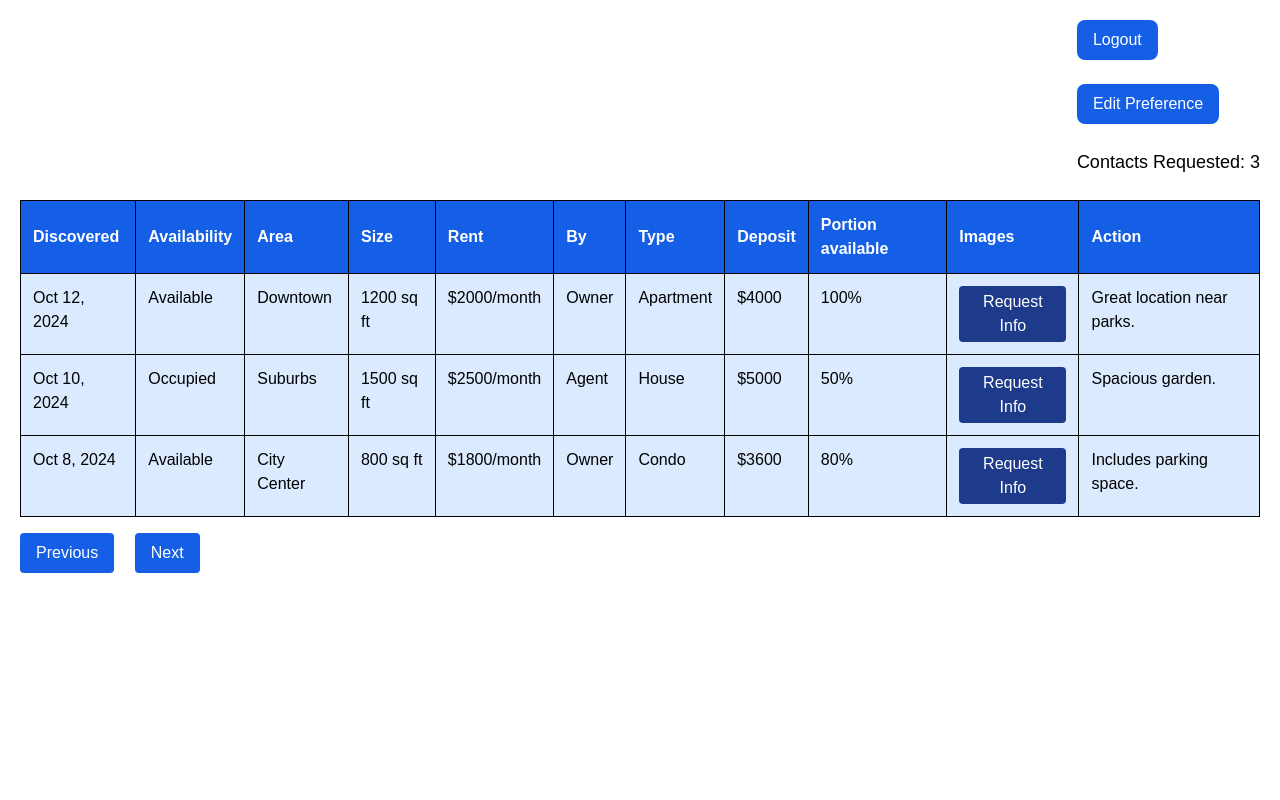
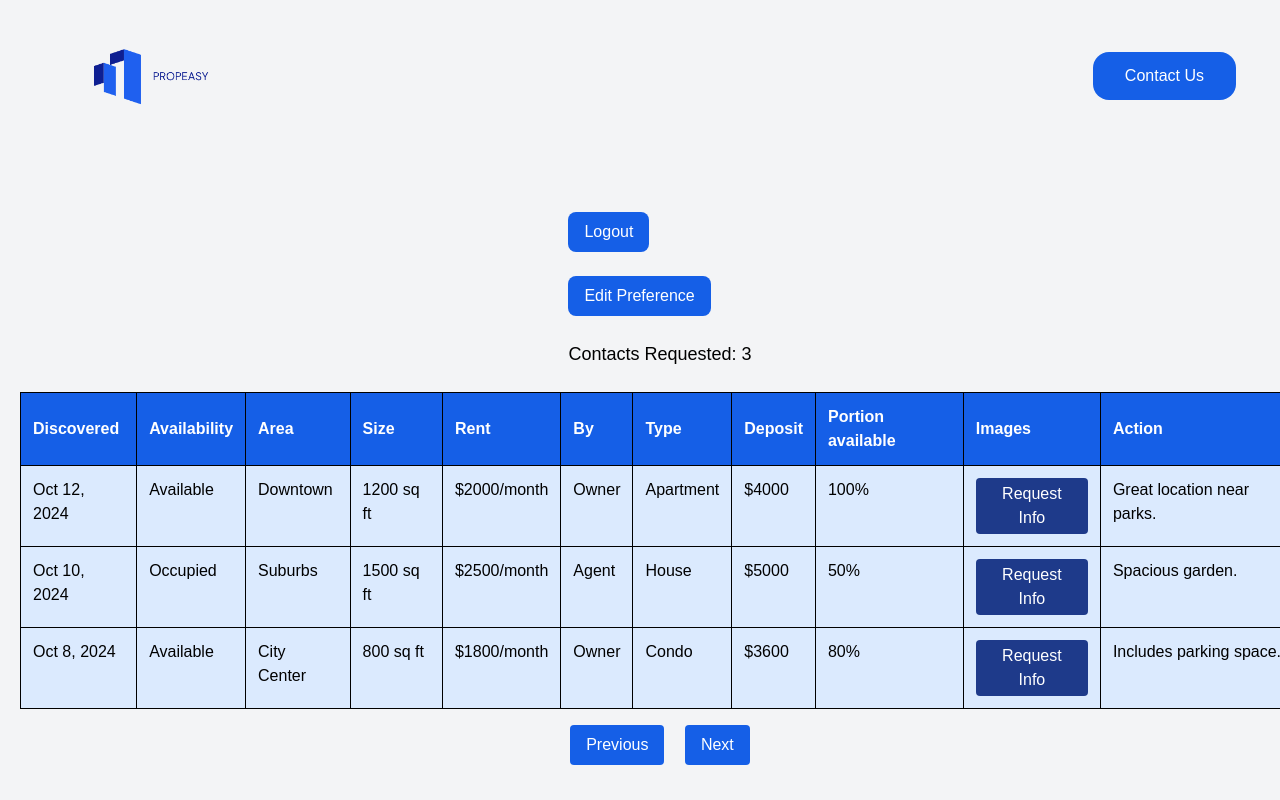
Before and after one commit to CodeMuscle/propeasy-client, a website: page table.html in a window 1280 px wide. Drawn offline with nearby package versions, Linux system fonts and the light colour scheme.

Commit message:
Update table.html

```diff
--- a/table.html
+++ b/table.html
@@ -68,7 +68,51 @@
       }
     </style>
   </head>
-  <body>
+  <body class="bg-gray-100 flex flex-col w-full h-full items-center justify-center">
+    <!-- Navbar -->
+    <div class="lg:mb-20 mb-10 lg:max-w-[1440px] w-[90%] mx-auto">
+      <nav class="py-6 flex flex-row items-center justify-between">
+        <div class="max-w-[10rem] max-h-[4rem]">
+          <a href="/">
+            <img
+              src="./assets/logoFinal.png"
+              alt="logo"
+              width="141"
+              height="27"
+            />
+          </a>
+        </div>
+
+        <!-- <ul class="hidden md:flex md:flex-row gap-8 items-center">
+          <a
+            class="font-normal leading-[22px] text-base text-textTertiary hover:text-textSecondary duration-150 transition-colors"
+            href="/about"
+            >About</a
+          >
+          <a
+            class="flex flex-row items-center font-normal leading-[22px] text-base text-textTertiary hover:text-textSecondary duration-150 transition-colors"
+            href=""
+            >Pages</a
+          >
+          <i class="fa-solid fa-chevron-down"></i>
+          <a
+            class="font-normal leading-[22px] text-base text-textTertiary hover:text-textSecondary duration-150 transition-colors"
+            href="#search"
+            >Search</a
+          >
+          <a
+            class="font-normal leading-[22px] text-base text-textTertiary hover:text-textSecondary duration-150 transition-colors"
+            href="#testimonial"
+            >Testimonial</a
+          >
+        </ul> -->
+
+        <button class="bg-primary px-8 py-3 rounded-[16px] text-white">
+          <a href="Wa.me/+919589134844"> Contact Us </a>
+        </button>
+      </nav>
+    </div>
+
     <div class="flex justify-between items-center">
       <h1 id="name" class="text-2xl font-bold"></h1>
       <div>
```
